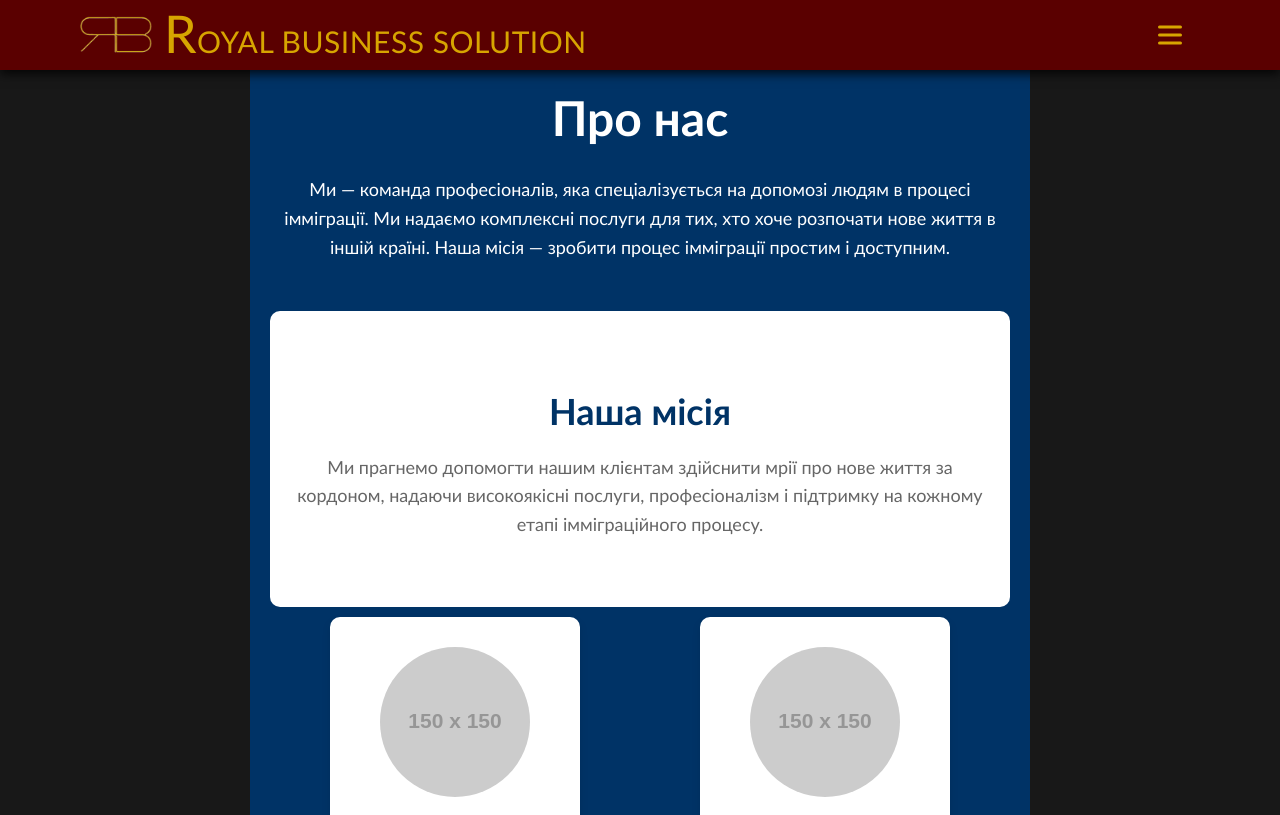
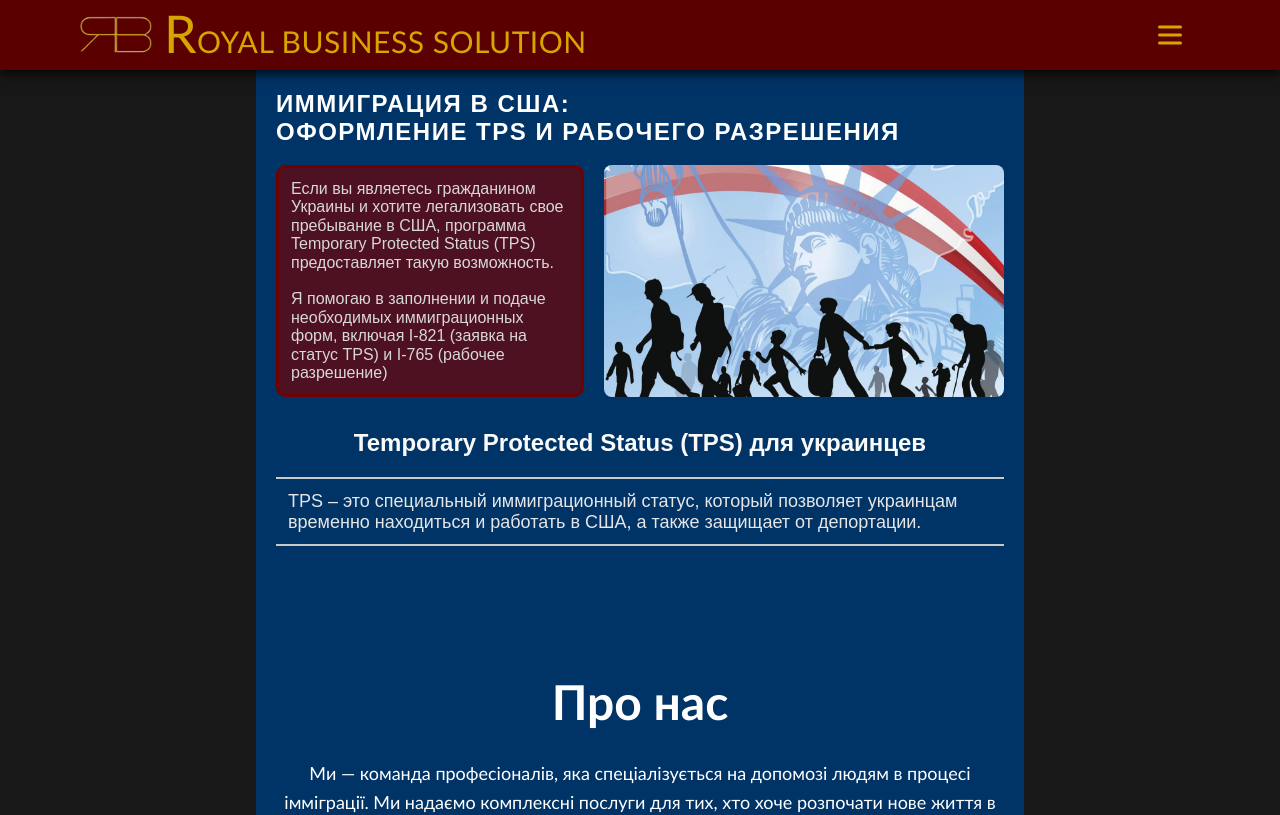
Before and after one commit to Jey2507/auto-usa, a React (Vite) app: page /immigration in a window 1280 px wide. Shown: the top 815 px of the page. Built offline with nearby package versions, Linux system fonts and the light colour scheme.

Commit message:
update page

```diff
--- a/package.json
+++ b/package.json
@@ -19,7 +19,7 @@
     "react": "^18.2.0",
     "react-accessible-accordion": "^5.0.0",
     "react-dom": "^18.2.0",
-    "react-icons": "^5.2.0",
+    "react-icons": "^5.4.0",
     "react-loader-spinner": "^6.1.6",
     "react-router-dom": "^6.28.2",
     "spiner": "^1.0.0"
--- a/src/components/Container/Container.module.css
+++ b/src/components/Container/Container.module.css
@@ -4,9 +4,9 @@
     margin: 0 auto;
 }
 
-@media screen and (min-width: 780px) {
+@media screen and (min-width: 768px) {
     .container {
-        max-width: 780px;
+        max-width: 768px;
         width: 100%;
     }
 }
--- /dev/null
+++ b/src/components/OnePartPage/OnePartPage.jsx
@@ -0,0 +1,53 @@
+import styles from "../OnePartPage/OnePartPage.module.css";
+// import { FaPassport, FaClipboardList, FaPhone } from "react-icons/fa";
+// import tpsImage from "../assets/tps-image.jpg";
+import immigration from "../../assets/images/immigration.jpg"
+
+const OnePartPage = () => {
+  return (
+    <section className={styles.tpsContainer}>
+      <div className={styles.header}>
+        <h1 className={styles.title}>Иммиграция в США:<br/> Оформление TPS и Рабочего Разрешения</h1>
+        <div className={styles.boxHero}>
+          <img className={styles.image} src={immigration} alt="immigration" />
+          <p className={styles.subtitle}>
+          Если вы являетесь гражданином Украины и хотите легализовать свое пребывание в США, программа Temporary Protected Status (TPS) предоставляет такую возможность.<br/><br/> Я помогаю в заполнении и подаче необходимых иммиграционных форм, включая I-821 (заявка на статус TPS) и I-765 (рабочее разрешение)
+          </p>
+        </div>
+        <div className={styles.boxQue}>
+          <h2>Temporary Protected Status (TPS) для украинцев</h2>
+          <p>TPS – это специальный иммиграционный статус, который позволяет украинцам временно находиться и работать в США, а также защищает от депортации.
+          </p>
+        </div>
+      </div>
+
+      {/* <div className={styles.section}>
+        <h2 className={styles.sectionTitle}>Temporary Protected Status (TPS) для украинцев</h2>
+        <p>
+          TPS – это специальный иммиграционный статус, который позволяет украинцам временно находиться
+          и работать в США, а также защищает от депортации.
+        </p>
+      </div>
+
+      <div className={styles.section}>
+        <h2 className={styles.sectionTitle}><FaClipboardList /> Необходимые документы</h2>
+        <ul className={styles.list}>
+          <li><FaPassport /> Загранпаспорт</li>
+          <li><FaClipboardList /> Заполненная форма I-821</li>
+          <li><FaClipboardList /> Заполненная форма I-765</li>
+        </ul>
+      </div>
+
+      <div className={styles.section}>
+        <h2 className={styles.sectionTitle}><FaPhone /> Контакты</h2>
+        <p>Свяжитесь со мной для консультации:</p>
+        <div className={styles.buttons}>
+          <a href="https://t.me/yourtelegram" className={styles.btnTelegram}>Telegram</a>
+          <a href="https://wa.me/yourwhatsapp" className={styles.btnWhatsapp}>WhatsApp</a>
+        </div>
+      </div> */}
+    </section>
+  );
+};
+
+export default OnePartPage;
--- /dev/null
+++ b/src/components/OnePartPage/OnePartPage.module.css
@@ -0,0 +1,231 @@
+.tpsContainer {
+    width: 100%;
+    padding: 20px;
+    background: #003366;
+    font-family: 'Poppins', sans-serif;
+}
+
+.image {
+    min-width: 280px;
+    max-width: 400px;
+    width: 100%;
+    border-radius: 8px;
+}
+
+.title {
+    font-size: 30px;
+    font-weight: bold;
+    color: #ffffff;
+    margin-bottom: 20px;
+    text-transform: uppercase;
+    letter-spacing: 1.5px;
+    padding-top: 50px;
+}
+
+.subtitle {
+    font-size: 20px;
+    color: rgb(216, 216, 216);
+    margin-bottom: 20px;
+    font-weight: 500;
+    border: 3px solid #730000;
+    padding: 12px;
+    border-radius: 10px;
+    background-color: #730000ab;
+}
+
+.boxQue h2 {
+    color: #fafafa;
+    text-align: center;
+}
+
+.boxQue p {
+    color: #e6e6e6;
+    font-size: 18px;
+    border-bottom: 2px solid #c9c9c9;
+    border-top: 2px solid #c9c9c9;
+    padding: 12px 0px;
+}
+
+.section {
+    background: linear-gradient(145deg, #f3f4f6, #e5e7eb);
+    padding: 25px;
+    border-radius: 12px;
+    margin-bottom: 20px;
+    box-shadow: 0 4px 10px rgba(0, 0, 0, 0.1);
+    transition: transform 0.3s ease, box-shadow 0.3s ease;
+    position: relative;
+}
+
+.section:hover {
+    transform: translateY(-5px);
+    box-shadow: 0 10px 25px rgba(0, 0, 0, 0.2);
+}
+
+.sectionTitle {
+    font-size: 24px;
+    color: #1e3a8a;
+    font-weight: bold;
+    display: flex;
+    align-items: center;
+    gap: 10px;
+}
+
+.sectionTitle::before {
+    content: '\1F4C4'; /* Іконка документа */
+    font-size: 28px;
+}
+
+.section ul {
+    text-align: left;
+    margin-left: 20px;
+    font-size: 18px;
+}
+
+.section ul li {
+    margin: 10px 0;
+}
+
+.buttons {
+    display: flex;
+    justify-content: center;
+    gap: 15px;
+    margin-top: 20px;
+}
+
+.btnTelegram {
+    background: #0088cc;
+    padding: 12px 20px;
+    border-radius: 8px;
+    font-size: 18px;
+    color: white;
+    text-decoration: none;
+    transition: background 0.3s ease, transform 0.2s ease;
+}
+
+.btnTelegram:hover {
+    background: #0077b3;
+    transform: scale(1.05);
+}
+
+.btnWhatsapp {
+    background: #25d366;
+    padding: 12px 20px;
+    border-radius: 8px;
+    font-size: 18px;
+    color: white;
+    text-decoration: none;
+    transition: background 0.3s ease, transform 0.2s ease;
+}
+
+.btnWhatsapp:hover {
+    background: #1da851;
+    transform: scale(1.05);
+}
+
+.sectionConfidential {
+    background: linear-gradient(145deg, #1e3a8a, #0f2c6d);
+    color: white;
+    padding: 20px;
+    border-radius: 12px;
+    font-size: 18px;
+    margin-top: 30px;
+    text-align: center;
+    font-weight: 500;
+}
+
+.documentImage {
+    width: 100%;
+    max-width: 500px;
+    height: auto;
+    border-radius: 10px;
+    margin-bottom: 20px;
+    box-shadow: 0 4px 10px rgba(0, 0, 0, 0.2);
+}
+
+/* Мобільна стилізація */
+@media screen and (min-width: 768px) {
+    .boxHero {
+        display: flex;
+        margin-bottom: 20px;
+        flex-direction: row-reverse;
+        gap: 20px;
+    }
+
+    .tpsContainer {
+        padding: 20px;
+        width: 100%;
+    }
+    .title {
+        font-size: 24px;
+    }
+    .subtitle {
+        font-size: 16px;
+        width: 400px;
+        margin: 0;
+    }
+
+    .boxQue h2 {
+        margin-top: 32px;
+    }
+
+    .boxQue p {
+        padding: 12px;
+    }
+
+    .sectionTitle {
+        font-size: 20px;
+    }
+    .btnTelegram, .btnWhatsapp {
+        font-size: 14px;
+        padding: 8px 12px;
+    }
+}
+
+/* Десктопна версія 1440px */
+@media screen and (min-width: 1440px) {
+    .tpsContainer {
+        padding: 40px;
+        margin-top: 0px;
+    }
+    .title {
+        font-size: 36px;
+        padding-top: 0;
+        margin-top: 0;
+        margin-bottom: 32px;
+    }
+
+    .header {
+        position: relative;
+    }
+
+    .boxQue {
+        width: 550px;
+        position: absolute;
+        bottom: -16px;
+    }
+
+    .boxQue h2 {
+
+    }
+
+    .boxQue p {
+
+    }
+
+    .subtitle {
+        font-size: 22px;
+        width: 550px;
+        height: max-content;
+        padding: 16px 20px;
+    }
+
+    .image {
+        max-width: 840px;
+    }
+
+    .boxHero {
+        gap: 0;
+        justify-content: space-between;
+    }
+
+}
--- a/src/pages/ImmigrationPage/ImmigrationPage.jsx
+++ b/src/pages/ImmigrationPage/ImmigrationPage.jsx
@@ -1,11 +1,13 @@
 import AboutUsImmigration from "../../components/AboutUsImmigration/AboutUsImmigration";
 import FaqImmigration from "../../components/FaqImmigration/FaqImmigration";
+import OnePartPage from "../../components/OnePartPage/OnePartPage";
 
 import ImmigrationServices from "../../components/ServicesImmigration/ServicesImmigration";
 // import css from "./ImmigrationPage.module.css"
 export default function ImmigrationPage() {
     return (
         <>
+            <OnePartPage />
             <AboutUsImmigration />
             <ImmigrationServices/>
             <FaqImmigration/>
```
Also changed, not shown: src/assets/images/immigration.jpg (added), 1 other file (tests, documents, lock files or other folders).
